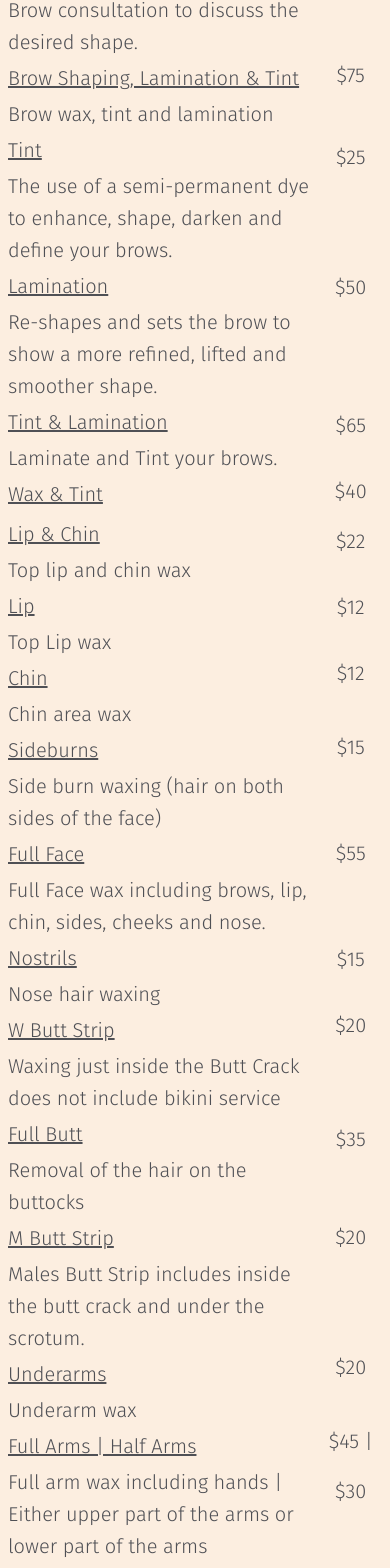
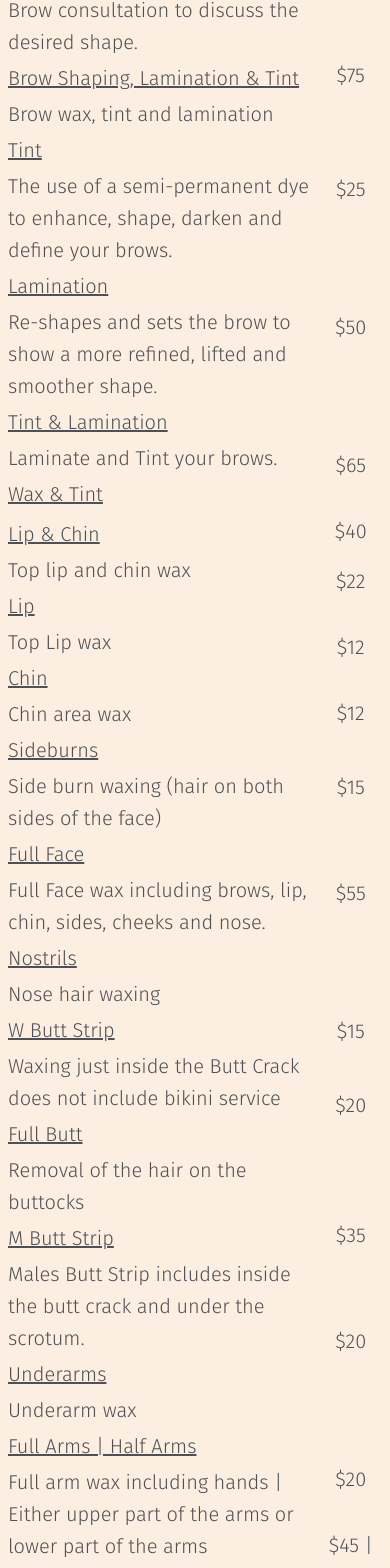
Before and after one commit to mattrowley10/NixFix, a React (Vite) app: page /wax in a window 390 px wide. Shown: the part 357-1925 px from the top of the page. Built offline with nearby package versions, Linux system fonts and the light colour scheme.

Commit message:
phone wax

```diff
--- a/src/App.css
+++ b/src/App.css
@@ -572,7 +572,7 @@ html, body{
   }
 
 }
-@media(max-width:387px){
+@media(max-width:384px){
   .book-button{
     top: 97%;
     bottom:2rem;
@@ -589,6 +589,9 @@ html, body{
     margin-right: 0;
     width: 6rem;
   }
+  .wax-description{
+    height: 460vh;
+  }
   .facial-description{
     height: 400vh;
   }
--- a/src/Components/WaxDescription.jsx
+++ b/src/Components/WaxDescription.jsx
@@ -187,13 +187,13 @@ export default function WaxDescription() {
         </li>
         <li
           id="3"
-          className="wax-pricing mt-8  sm:mt-8 md:mt-6 lg:mt-10 xl:mt-8 2xl:mt-10"
+          className="wax-pricing mt-16 sm:mt-8 md:mt-6 lg:mt-10 xl:mt-8 2xl:mt-10"
         >
           $25
         </li>
         <li
           id="4"
-          className="wax-pricing mt-20 sm:mt-20 md:mt-16 lg:mt-24 xl:mt-16 2xl:mt-16"
+          className="wax-pricing mt-20 pt-2 sm:pt-0 sm:mt-20 md:mt-16 lg:mt-24 xl:mt-16 2xl:mt-16"
         >
           $50
         </li>
@@ -238,37 +238,37 @@ export default function WaxDescription() {
         </li>
         <li
           id="12"
-          className="wax-pricing mt-14 sm:pt-0 sm:mt-14 md:mt-8 lg:mt-16 lg:pt-2 xl:mt-14 2xl:mt-10"
+          className="wax-pricing mt-20 pt-2 sm:pt-0 sm:mt-14 md:mt-8 lg:mt-16 lg:pt-2 xl:mt-14 2xl:mt-10"
         >
           $15
         </li>
         <li
           id="13"
-          className="wax-pricing mt-4 sm:mt-6 md:mt-8 xl:mt-8 2xl:mt-6"
+          className="wax-pricing mt-6 sm:mt-6 md:mt-8 xl:mt-8 2xl:mt-6"
         >
           $20
         </li>
         <li
           id="14"
-          className="wax-pricing mt-14 pt-2 sm:pt-0 sm:mt-12 md:mt-8 lg:mt-16 xl:mt-16 2xl:mt-10"
+          className="wax-pricing mt-20  sm:pt-0 sm:mt-12 md:mt-8 lg:mt-16 xl:mt-16 2xl:mt-10"
         >
           $35
         </li>
         <li
           id="15"
-          className="wax-pricing mt-12 sm:mt-14 md:mt-8 xl:mt-8 2xl:mt-6"
+          className="wax-pricing mt-14 sm:mt-14 md:mt-8 xl:mt-8 2xl:mt-6"
         >
           $20
         </li>
         <li
           id="17"
-          className="wax-pricing mt-20 sm:mt-14 sm:mt-14 md:mt-8 lg:mt-16 xl:mt-16 2xl:mt-8"
+          className="wax-pricing mt-20 pt-2 sm:pt-0 sm:mt-14 sm:mt-14 md:mt-8 lg:mt-16 xl:mt-16 2xl:mt-8"
         >
           $20
         </li>
         <li
           id="18"
-          className="wax-pricing mt-6 sm:mt-4 md:mt-8 lg:mt-8 xl:mt-10 2xl:mt-8"
+          className="wax-pricing mt-4 sm:mt-4 md:mt-8 lg:mt-8 xl:mt-10 2xl:mt-8"
         >
           $45 | $30
         </li>
@@ -304,7 +304,7 @@ export default function WaxDescription() {
         </li>
         <li
           id="26"
-          className="wax-pricing mt-8 sm:mt-6 md:mt-8 xl:mt-8 2xl:mt-10"
+          className="wax-pricing mt-16 sm:mt-6 md:mt-8 xl:mt-8 2xl:mt-10"
         >
           $45
         </li>
@@ -325,13 +325,13 @@ export default function WaxDescription() {
         </li>
         <li
           id="30"
-          className="wax-pricing mt-40 pt-2 sm:pt-0 sm:mt-36 md:mt-28 lg:mt-32 xl:mt-24 2xl:mt-16"
+          className="wax-pricing mt-44 sm:pt-0 sm:mt-36 md:mt-28 lg:mt-32 xl:mt-24 2xl:mt-16"
         >
           $45
         </li>
         <li
           id="31"
-          className="wax-pricing mt-28 pt-2 sm:pt-0 sm:mt-28 md:mt-14 lg:mt-24 xl:mt-14 2xl:mt-14"
+          className="wax-pricing mt-28  sm:pt-0 sm:mt-28 md:mt-14 lg:mt-24 xl:mt-14 2xl:mt-14"
         >
           $240
         </li>
```
